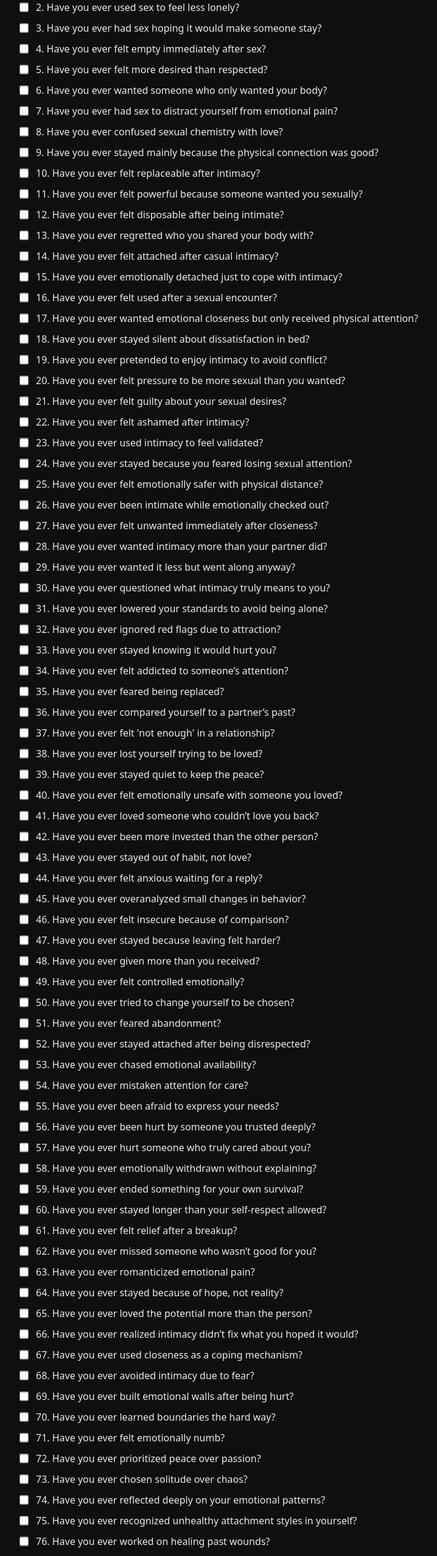
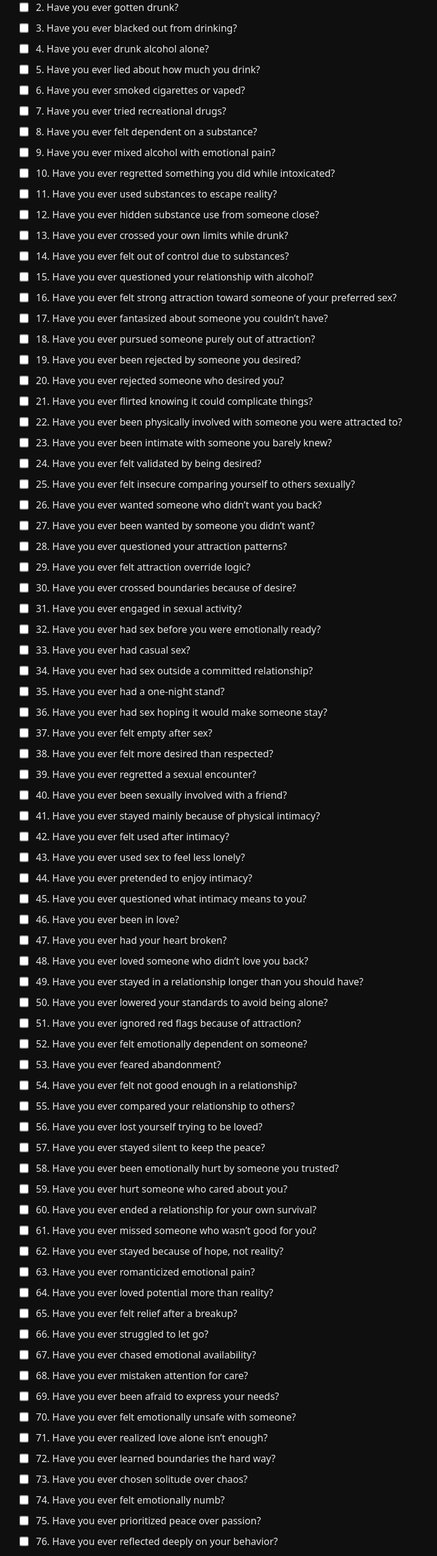
Before and after one commit to ankurashish/AfterLove, a Next.js app: page / in a window 1280 px wide. Shown: the part 220-2772 px from the top of the page at 61% size, without its empty margins (211-929 px from the left). Built offline with nearby package versions, Linux system fonts and the light colour scheme.

Commit message:
update questions

```diff
--- a/data/questions.js
+++ b/data/questions.js
@@ -1,117 +1,103 @@
 const questions = [
+  // 🍺 Alcohol, Substances & Risk (1–15)
+  "Have you ever consumed alcohol?",
+  "Have you ever gotten drunk?",
+  "Have you ever blacked out from drinking?",
+  "Have you ever drunk alcohol alone?",
+  "Have you ever lied about how much you drink?",
+  "Have you ever smoked cigarettes or vaped?",
+  "Have you ever tried recreational drugs?",
+  "Have you ever felt dependent on a substance?",
+  "Have you ever mixed alcohol with emotional pain?",
+  "Have you ever regretted something you did while intoxicated?",
+  "Have you ever used substances to escape reality?",
+  "Have you ever hidden substance use from someone close?",
+  "Have you ever crossed your own limits while drunk?",
+  "Have you ever felt out of control due to substances?",
+  "Have you ever questioned your relationship with alcohol?",
+
+  // ❤️ Attraction & Preferred Sex Experiences (16–30)
+  "Have you ever felt strong attraction toward someone of your preferred sex?",
+  "Have you ever fantasized about someone you couldn’t have?",
+  "Have you ever pursued someone purely out of attraction?",
+  "Have you ever been rejected by someone you desired?",
+  "Have you ever rejected someone who desired you?",
+  "Have you ever flirted knowing it could complicate things?",
+  "Have you ever been physically involved with someone you were attracted to?",
+  "Have you ever been intimate with someone you barely knew?",
+  "Have you ever felt validated by being desired?",
+  "Have you ever felt insecure comparing yourself to others sexually?",
+  "Have you ever wanted someone who didn’t want you back?",
+  "Have you ever been wanted by someone you didn’t want?",
+  "Have you ever questioned your attraction patterns?",
+  "Have you ever felt attraction override logic?",
+  "Have you ever crossed boundaries because of desire?",
+
+  // 🔞 Sexual & Physical Intimacy (31–50)
+  "Have you ever engaged in sexual activity?",
   "Have you ever had sex before you were emotionally ready?",
+  "Have you ever had casual sex?",
+  "Have you ever had sex outside a committed relationship?",
+  "Have you ever had a one-night stand?",
+  "Have you ever had sex hoping it would make someone stay?",
+  "Have you ever felt empty after sex?",
+  "Have you ever felt more desired than respected?",
+  "Have you ever regretted a sexual encounter?",
+  "Have you ever been sexually involved with a friend?",
+  "Have you ever stayed mainly because of physical intimacy?",
+  "Have you ever felt used after intimacy?",
   "Have you ever used sex to feel less lonely?",
-  "Have you ever had sex hoping it would make someone stay?",
-  "Have you ever felt empty immediately after sex?",
-  "Have you ever felt more desired than respected?",
-  "Have you ever wanted someone who only wanted your body?",
-  "Have you ever had sex to distract yourself from emotional pain?",
-  "Have you ever confused sexual chemistry with love?",
-  "Have you ever stayed mainly because the physical connection was good?",
-  "Have you ever felt replaceable after intimacy?",
+  "Have you ever pretended to enjoy intimacy?",
+  "Have you ever questioned what intimacy means to you?",
 
-  "Have you ever felt powerful because someone wanted you sexually?",
-  "Have you ever felt disposable after being intimate?",
-  "Have you ever regretted who you shared your body with?",
-  "Have you ever felt attached after casual intimacy?",
-  "Have you ever emotionally detached just to cope with intimacy?",
-  "Have you ever felt used after a sexual encounter?",
-  "Have you ever wanted emotional closeness but only received physical attention?",
-  "Have you ever stayed silent about dissatisfaction in bed?",
-  "Have you ever pretended to enjoy intimacy to avoid conflict?",
-  "Have you ever felt pressure to be more sexual than you wanted?",
-
-  "Have you ever felt guilty about your sexual desires?",
-  "Have you ever felt ashamed after intimacy?",
-  "Have you ever used intimacy to feel validated?",
-  "Have you ever stayed because you feared losing sexual attention?",
-  "Have you ever felt emotionally safer with physical distance?",
-  "Have you ever been intimate while emotionally checked out?",
-  "Have you ever felt unwanted immediately after closeness?",
-  "Have you ever wanted intimacy more than your partner did?",
-  "Have you ever wanted it less but went along anyway?",
-  "Have you ever questioned what intimacy truly means to you?",
-
+  // 💔 Relationships, Attachment & Emotional Risk (51–75)
+  "Have you ever been in love?",
+  "Have you ever had your heart broken?",
+  "Have you ever loved someone who didn’t love you back?",
+  "Have you ever stayed in a relationship longer than you should have?",
   "Have you ever lowered your standards to avoid being alone?",
-  "Have you ever ignored red flags due to attraction?",
-  "Have you ever stayed knowing it would hurt you?",
-  "Have you ever felt addicted to someone’s attention?",
-  "Have you ever feared being replaced?",
-  "Have you ever compared yourself to a partner’s past?",
-  "Have you ever felt 'not enough' in a relationship?",
+  "Have you ever ignored red flags because of attraction?",
+  "Have you ever felt emotionally dependent on someone?",
+  "Have you ever feared abandonment?",
+  "Have you ever felt not good enough in a relationship?",
+  "Have you ever compared your relationship to others?",
   "Have you ever lost yourself trying to be loved?",
-  "Have you ever stayed quiet to keep the peace?",
-  "Have you ever felt emotionally unsafe with someone you loved?",
-
-  "Have you ever loved someone who couldn’t love you back?",
-  "Have you ever been more invested than the other person?",
-  "Have you ever stayed out of habit, not love?",
-  "Have you ever felt anxious waiting for a reply?",
-  "Have you ever overanalyzed small changes in behavior?",
-  "Have you ever felt insecure because of comparison?",
-  "Have you ever stayed because leaving felt harder?",
-  "Have you ever given more than you received?",
-  "Have you ever felt controlled emotionally?",
-  "Have you ever tried to change yourself to be chosen?",
-
-  "Have you ever feared abandonment?",
-  "Have you ever stayed attached after being disrespected?",
+  "Have you ever stayed silent to keep the peace?",
+  "Have you ever been emotionally hurt by someone you trusted?",
+  "Have you ever hurt someone who cared about you?",
+  "Have you ever ended a relationship for your own survival?",
+  "Have you ever missed someone who wasn’t good for you?",
+  "Have you ever stayed because of hope, not reality?",
+  "Have you ever romanticized emotional pain?",
+  "Have you ever loved potential more than reality?",
+  "Have you ever felt relief after a breakup?",
+  "Have you ever struggled to let go?",
   "Have you ever chased emotional availability?",
   "Have you ever mistaken attention for care?",
   "Have you ever been afraid to express your needs?",
-  "Have you ever been hurt by someone you trusted deeply?",
-  "Have you ever hurt someone who truly cared about you?",
-  "Have you ever emotionally withdrawn without explaining?",
-  "Have you ever ended something for your own survival?",
-  "Have you ever stayed longer than your self-respect allowed?",
+  "Have you ever felt emotionally unsafe with someone?",
 
-  "Have you ever felt relief after a breakup?",
-  "Have you ever missed someone who wasn’t good for you?",
-  "Have you ever romanticized emotional pain?",
-  "Have you ever stayed because of hope, not reality?",
-  "Have you ever loved the potential more than the person?",
-
-  "Have you ever realized intimacy didn’t fix what you hoped it would?",
-  "Have you ever used closeness as a coping mechanism?",
-  "Have you ever avoided intimacy due to fear?",
-  "Have you ever built emotional walls after being hurt?",
+  // 🌒 Growth, Boundaries & Self-Awareness (76–100)
+  "Have you ever realized love alone isn’t enough?",
   "Have you ever learned boundaries the hard way?",
-
+  "Have you ever chosen solitude over chaos?",
   "Have you ever felt emotionally numb?",
   "Have you ever prioritized peace over passion?",
-  "Have you ever chosen solitude over chaos?",
-  "Have you ever reflected deeply on your emotional patterns?",
-  "Have you ever recognized unhealthy attachment styles in yourself?",
-
-  "Have you ever worked on healing past wounds?",
+  "Have you ever reflected deeply on your behavior?",
+  "Have you ever recognized unhealthy patterns in yourself?",
+  "Have you ever worked on healing emotional wounds?",
   "Have you ever forgiven yourself for past choices?",
-  "Have you ever struggled with self-worth because of relationships?",
-  "Have you ever realized love alone isn’t enough?",
-  "Have you ever accepted that some connections end for a reason?",
-
+  "Have you ever accepted your past without hating yourself?",
+  "Have you ever felt changed by love or loss?",
+  "Have you ever grown from emotional discomfort?",
   "Have you ever stopped chasing validation?",
-  "Have you ever grown through emotional discomfort?",
-  "Have you ever felt changed by love or loss?",
-  "Have you ever learned from emotional pain?",
-  "Have you ever chosen growth over familiarity?",
-
-  "Have you ever accepted your past without hating yourself?",
-  "Have you ever felt stronger after heartbreak?",
+  "Have you ever redefined what love means to you?",
   "Have you ever become more selective with intimacy?",
-  "Have you ever redefined what love means to you?",
-  "Have you ever learned to say 'no' without guilt?",
-
-  "Have you ever felt proud of your emotional growth?",
-  "Have you ever let go of someone you deeply wanted?",
+  "Have you ever learned to say no without guilt?",
   "Have you ever chosen yourself when it hurt?",
-  "Have you ever felt emotionally mature compared to your past self?",
-  "Have you ever realized healing is not linear?",
-
+  "Have you ever felt emotionally stronger than before?",
   "Have you ever accepted that not everyone is meant to stay?",
-  "Have you ever stopped blaming yourself for everything?",
-  "Have you ever made peace with being alone?",
-  "Have you ever felt aligned with who you’re becoming?",
-  "Have you ever accepted your story fully?"
+  "Have you ever made peace with who you are becoming?"
 ];
 
 export default questions;
```
